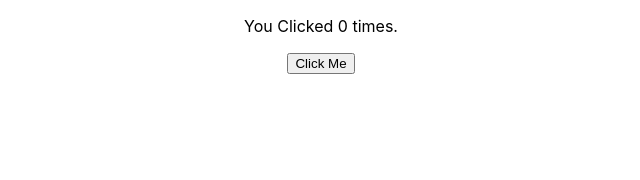
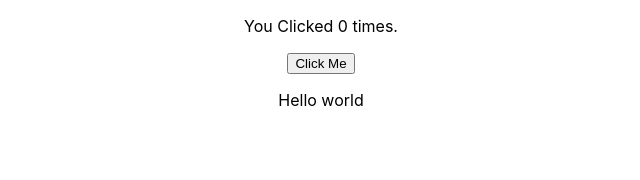
Before and after one commit to Jacobkyalo/react-hooks, a React (Create React App) app: page / in a window 1280 px wide. Shown: the top 180 px of the page, without its empty margins (319-959 px from the left). Built offline with nearby package versions, Linux system fonts and the light colour scheme.

Commit message:
updated app.js

```diff
--- a/src/App.js
+++ b/src/App.js
@@ -6,6 +6,7 @@ function App() {
     <div className="App">
       <main>
         <UseStateHook />
+        <p>Hello world</p>
       </main>
     </div>
   );
```
